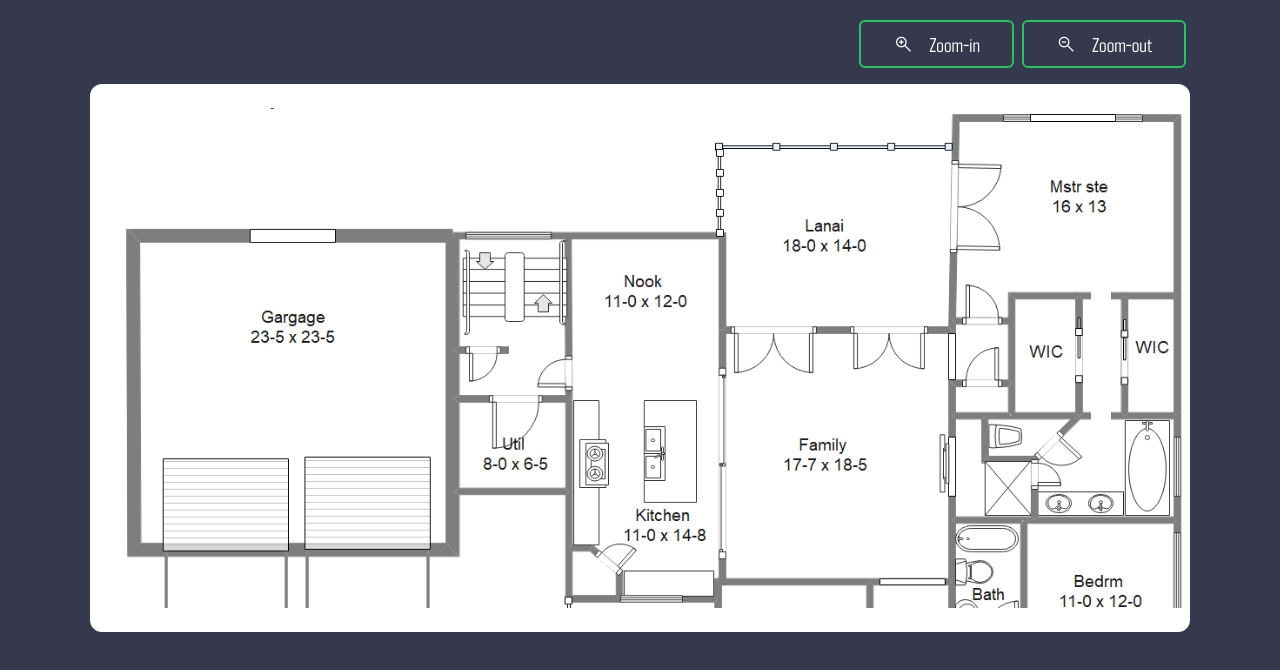
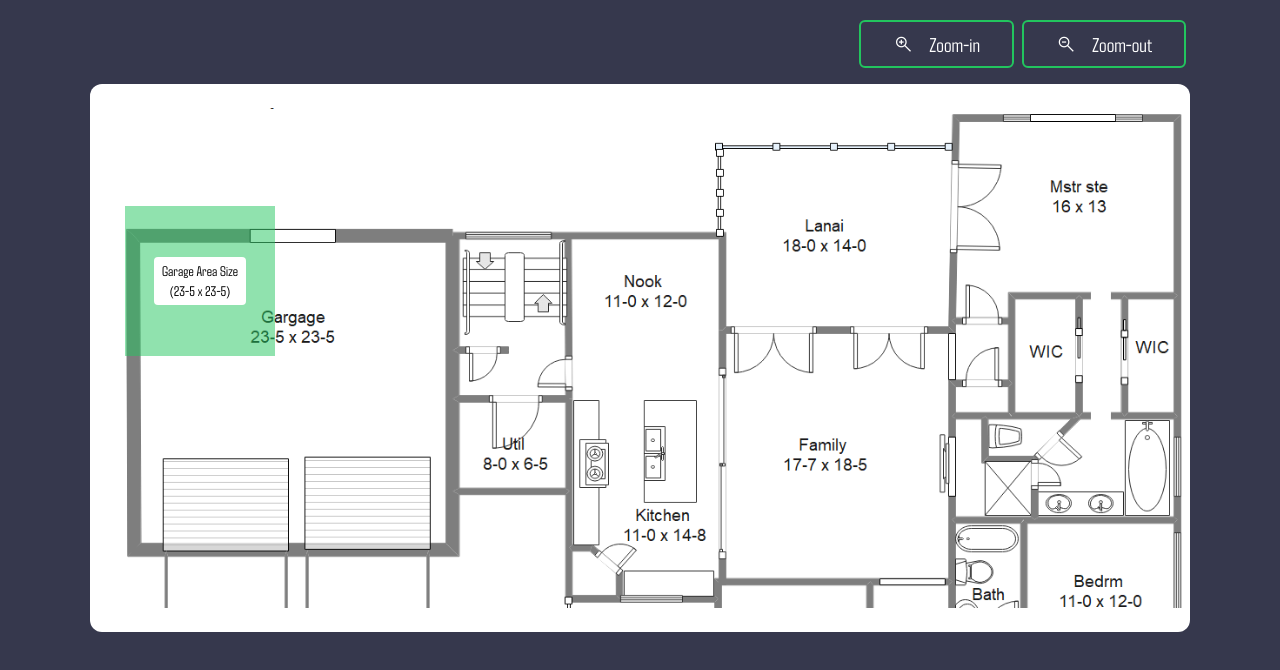
Before and after one commit to FarzeenZainab/snap-lens, a Next.js app: page / in a window 1280 px wide. Shown: the top 670 px of the page. Built offline with nearby package versions, Linux system fonts and the light colour scheme.

Commit message:
added a static tag

```diff
--- a/components/base/ImageArea.js
+++ b/components/base/ImageArea.js
@@ -19,6 +19,7 @@ const ImageArea = forwardRef(function ImageArea(props, ref) {
   const [tags, setTags] = useState([
     {
       id: 1,
+      title: "Garage Area Size (23-5 x 23-5)",
       xPosition: 108,
       yPosition: 252,
       width: 100,
--- a/components/base/TagItem.js
+++ b/components/base/TagItem.js
@@ -1,7 +1,12 @@
 import React from "react";
+import styles from "./../styles/tagItem.module.css";
 
-function TagItem({ id, xPosition, yPosition, width, height }) {
-  return <div>{id} Test</div>;
+function TagItem({ id, xPosition, yPosition, width, height, title }) {
+  return (
+    <div className={styles.tag} id={id}>
+      <p className={styles.title}>{title ? title : "Tag title goes here"}</p>
+    </div>
+  );
 }
 
 export default TagItem;
--- a/components/base/TagList.js
+++ b/components/base/TagList.js
@@ -5,7 +5,16 @@ function TagList({ tagList }) {
   return (
     <>
       {tagList.map((tag) => {
-        return <TagItem id={tag.id} />;
+        return (
+          <TagItem
+            id={tag.id}
+            title={tag.title}
+            width={tag.width}
+            height={tag.height}
+            xPosition={tag.xPosition}
+            yPosition={tag.yPosition}
+          />
+        );
       })}
     </>
   );
--- a/components/styles/button.module.css
+++ b/components/styles/button.module.css
@@ -1,5 +1,9 @@
 .btn {
   @apply text-white px-8 py-2 text-xl m-1 rounded-md border-2 flex items-center border-green-500 hover:bg-green-500 hover:transition;
+}
+
+.btn.lg {
+  @apply bg-red-900;
 }
 
 .btn .icon {
--- a/components/styles/image-area.module.css
+++ b/components/styles/image-area.module.css
@@ -1,6 +1,6 @@
 .image-area-container {
   /* we have to make the height responsive to fix the height issue */
-  @apply h-[500px] overflow-y-auto -mr-6 pr-6;
+  @apply relative h-[500px] overflow-y-auto -mr-6 pr-6;
 }
 .img {
   @apply max-w-none;
--- /dev/null
+++ b/components/styles/tagItem.module.css
@@ -0,0 +1,9 @@
+.tag {
+  /* width-height and position should come from props */
+  /* remove width */
+  @apply w-[150px] min-h-[150px] bg-green-500 bg-opacity-50 absolute z-10 top-[98px] left-[11px] flex items-center justify-center p-6;
+}
+
+.title {
+  @apply text-sm text-center text-black bg-white w-[calc(100%-10px)] p-1 rounded;
+}
--- a/pages/index.js
+++ b/pages/index.js
@@ -22,6 +22,7 @@ export default function Index() {
           <Button
             label="Zoom-out"
             iconClass="icon-zoom-out"
+            className="lg"
             onClick={zoomOut}
           />
         </div>
```
